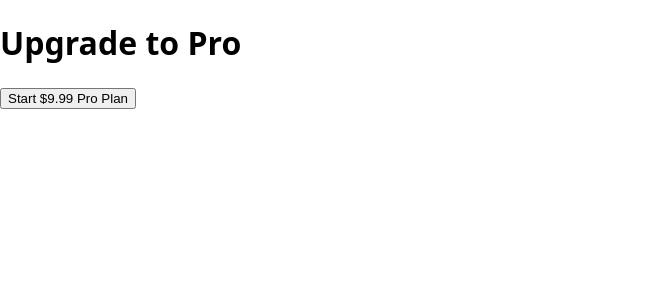
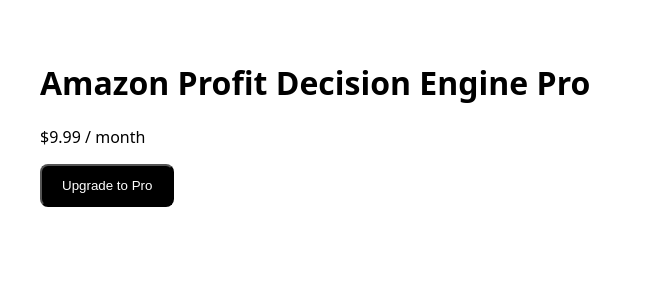
Before and after one commit to assetlabdigital-max/profit-decision-engine, a Next.js app: page / in a window 1280 px wide. Shown: the top 300 px of the page, without its empty margins (0-652 px from the left). Built offline with nearby package versions, Linux system fonts and the light colour scheme.

Commit message:
Update page.tsx

```diff
--- a/src/app/page.tsx
+++ b/src/app/page.tsx
@@ -1,21 +1,55 @@
 "use client";
 
+import { useState } from "react";
+
 export default function PricingPage() {
+  const [loading, setLoading] = useState(false);
+
   const handleCheckout = async () => {
-    const res = await fetch("/api/checkout", {
-      method: "POST",
-    });
+    try {
+      setLoading(true);
 
-    const data = await res.json();
-    window.location.href = data.url;
+      const res = await fetch("/api/stripe/checkout", {
+        method: "POST",
+        headers: {
+          "Content-Type": "application/json",
+        },
+
+        // optional: email 전달 (로그인 시스템 있으면 연결)
+        body: JSON.stringify({
+          email: null,
+        }),
+      });
+
+      const data = await res.json();
+
+      if (data?.url) {
+        window.location.href = data.url;
+      }
+    } catch (err) {
+      console.error("Checkout error:", err);
+    } finally {
+      setLoading(false);
+    }
   };
 
   return (
-    <div>
-      <h1>Upgrade to Pro</h1>
+    <div style={{ padding: 40 }}>
+      <h1>Amazon Profit Decision Engine Pro</h1>
 
-      <button onClick={handleCheckout}>
-        Start $9.99 Pro Plan
+      <p>$9.99 / month</p>
+
+      <button
+        onClick={handleCheckout}
+        disabled={loading}
+        style={{
+          padding: "12px 20px",
+          background: "black",
+          color: "white",
+          borderRadius: 8,
+        }}
+      >
+        {loading ? "Redirecting..." : "Upgrade to Pro"}
       </button>
     </div>
   );
```
